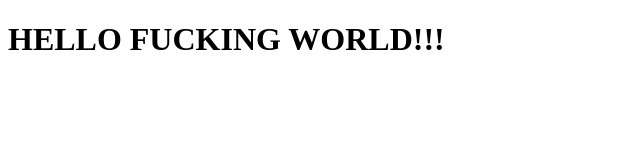
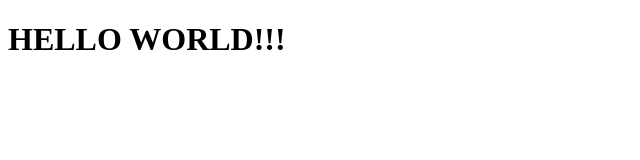
Before and after one commit to kolike/Udemy_project, a plain HTML site: page index.html in a window 1280 px wide. Shown: the whole page, without its empty margins (0-640 px from the left). Drawn offline with Linux system fonts and the light colour scheme.

Commit message:
delete trash talking

```diff
--- a/index.html
+++ b/index.html
@@ -9,7 +9,7 @@
 </head>
 
 <body>
-    <h1> HELLO FUCKING WORLD!!!</h1>
+    <h1> HELLO WORLD!!!</h1>
 </body>
 
 </html>
```
